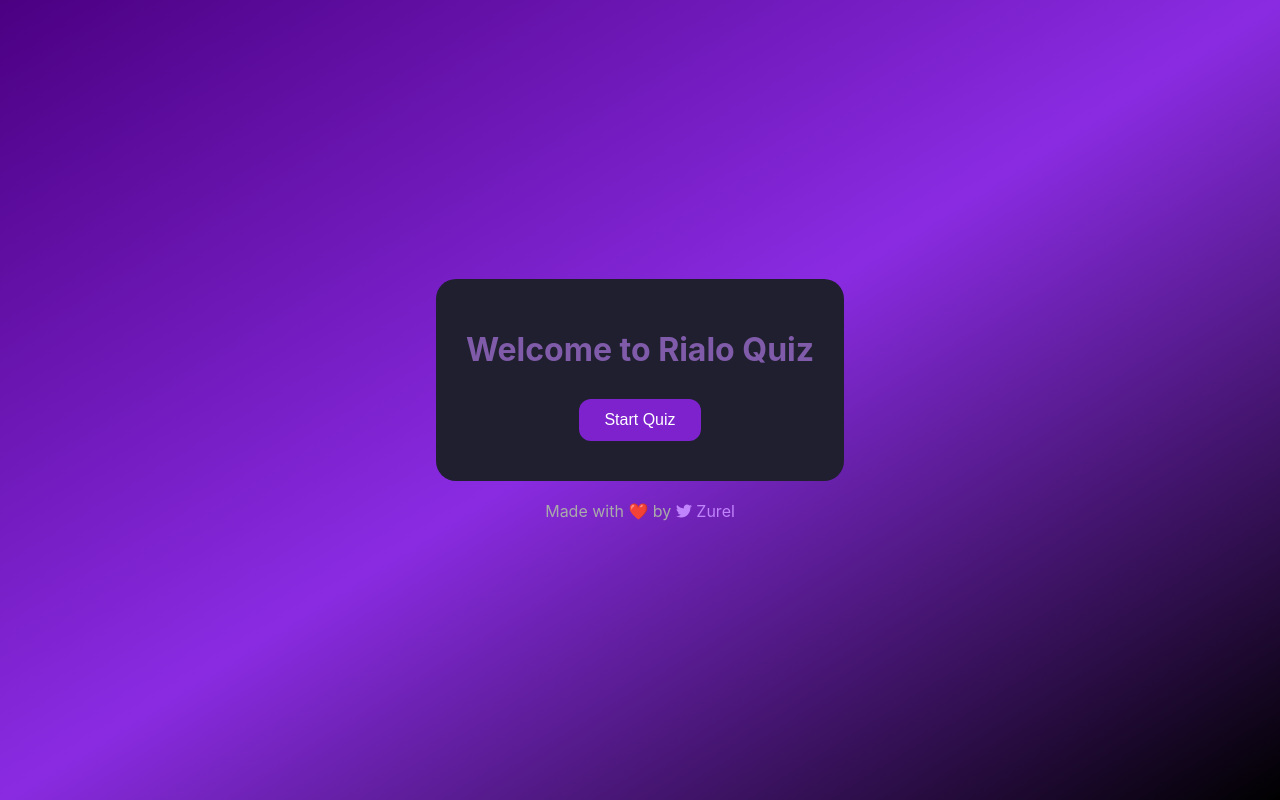
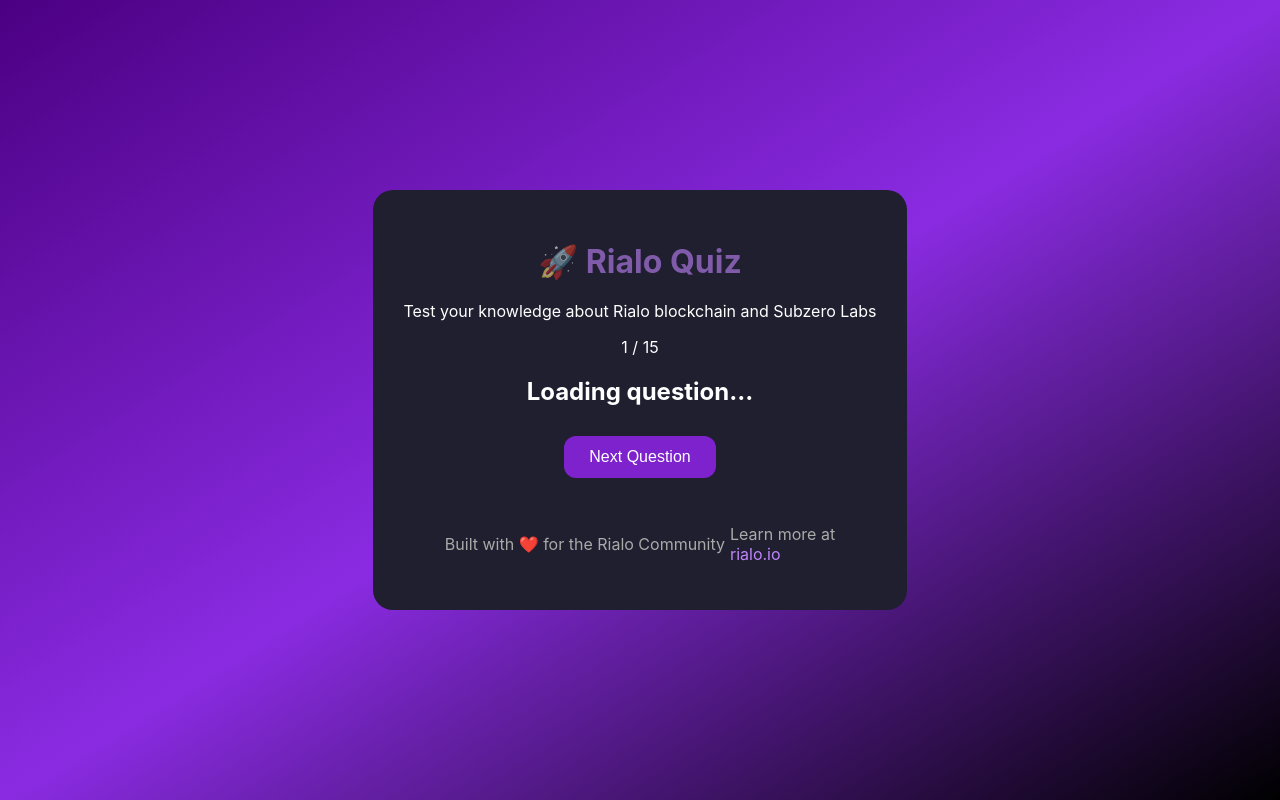
Before and after one commit to Money674/Rialo-Quiz, a plain HTML site: page index.html in a window 1280 px wide. Drawn offline with Linux system fonts and the light colour scheme.

Commit message:
Update index.html

```diff
--- a/index.html
+++ b/index.html
@@ -3,49 +3,58 @@
 <head>
     <meta charset="UTF-8">
     <meta name="viewport" content="width=device-width, initial-scale=1.0">
-  <title>Rialo Quiz</title>
+    <title>Rialo Quiz - Test Your Knowledge</title>
     <link rel="stylesheet" href="style.css">
 </head>
 <body>
-  <div class="container" id="home-screen">
-    <h1>Welcome to Rialo Quiz</h1>
-    <button id="start-quiz">Start Quiz</button>
+    <div class="container">
+        <header>
+            <h1>🚀 Rialo Quiz</h1>
+            <p>Test your knowledge about Rialo blockchain and Subzero Labs</p>
+        </header>
+
+        <div class="quiz-container">
+            <div class="progress-bar">
+                <div class="progress-fill" id="progressFill"></div>
             </div>
 
-  <div class="container hidden" id="quiz-screen">
-    <h1>Rialo Quiz</h1>
-    <div id="quiz">
-      <h2 id="question"></h2>
-      <div id="options"></div>
+            <div class="question-counter">
+                <span id="questionNumber">1</span> / <span id="totalQuestions">15</span>
             </div>
-    <div id="score" class="hidden">
-      <h2 id="score-text"></h2>
-      <button id="restart">Restart Quiz</button>
+
+            <div class="quiz-content" id="quizContent">
+                <div class="question-card">
+                    <h2 id="questionText">Loading question...</h2>
+                    <div class="options" id="optionsContainer">
+                        <!-- Options will be populated by JavaScript -->
+                    </div>
+                </div>
+            </div>
+
+            <div class="controls">
+                <button id="nextBtn" class="btn btn-primary" disabled>Next Question</button>
+                <button id="restartBtn" class="btn btn-secondary" style="display: none;">Restart Quiz</button>
+            </div>
+        </div>
+
+        <div class="results-container" id="resultsContainer" style="display: none;">
+            <div class="results-card">
+                <h2>🎉 Quiz Complete!</h2>
+                <div class="score-display">
+                    <span class="score" id="finalScore">0</span>
+                    <span class="total">/ 15</span>
+                </div>
+                <div class="score-percentage" id="scorePercentage">0%</div>
+                <div class="score-message" id="scoreMessage"></div>
+                <button id="restartQuizBtn" class="btn btn-primary">Take Quiz Again</button>
             </div>
         </div>
 
         <footer>
-    <span>Made with ❤️ by </span>
-    <a href="https://x.com/zurelcrypto" target="_blank" rel="noopener noreferrer">
-      <svg xmlns="http://www.w3.org/2000/svg" width="16" height="16" viewBox="0 0 24 24" fill="currentColor">
-        <path d="M23.954 4.569c-.885.392-1.83.656-2.825.775 1.014-.611
-        1.794-1.574 2.163-2.724-.951.564-2.005.974-3.127
-        1.195-.897-.956-2.178-1.553-3.594-1.553-2.723
-        0-4.928 2.204-4.928 4.928 0 .39.045.765.127
-        1.124-4.094-.205-7.725-2.165-10.158-5.144-.424.729-.666
-        1.577-.666 2.475 0 1.709.87 3.216 2.188
-        4.099-.807-.025-1.566-.248-2.228-.616v.062c0
-        2.385 1.693 4.374 3.946 4.827-.413.111-.849.171-1.296.171-.317
-        0-.626-.031-.928-.089.627 1.956 2.444 3.379 4.6
-        3.421-1.68 1.318-3.809 2.105-6.102
-        2.105-.396 0-.788-.023-1.175-.069 2.179
-        1.396 4.768 2.209 7.557 2.209 9.054 0
-        14-7.496 14-13.986 0-.213-.005-.425-.014-.636.962-.695
-        1.8-1.562 2.46-2.549z"/>
-      </svg>
-      Zurel
-    </a>
+            <p>Built with ❤️ for the Rialo Community</p>
+            <p>Learn more at <a href="https://rialo.io" target="_blank">rialo.io</a></p>
         </footer>
+    </div>
 
     <script src="script.js"></script>
 </body>
```
Lines whose indentation alone changed are shown as unchanged.
